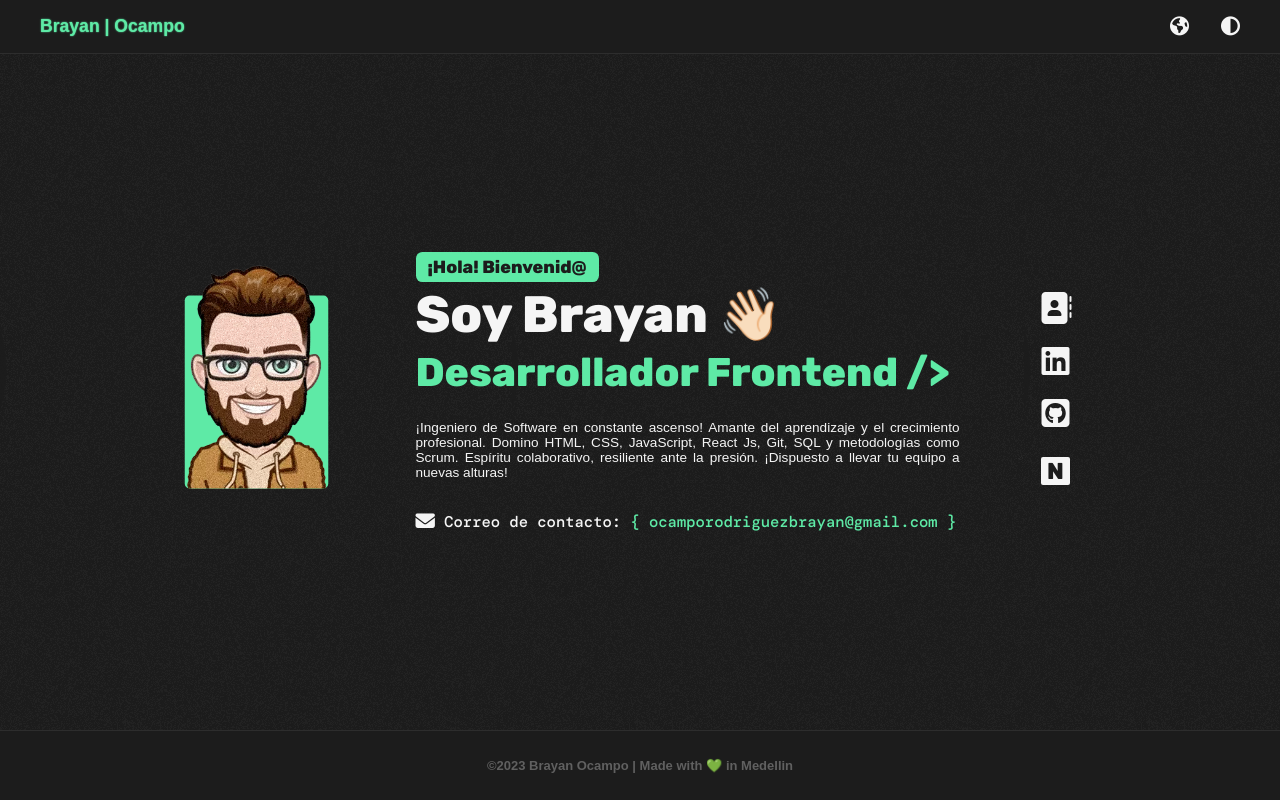
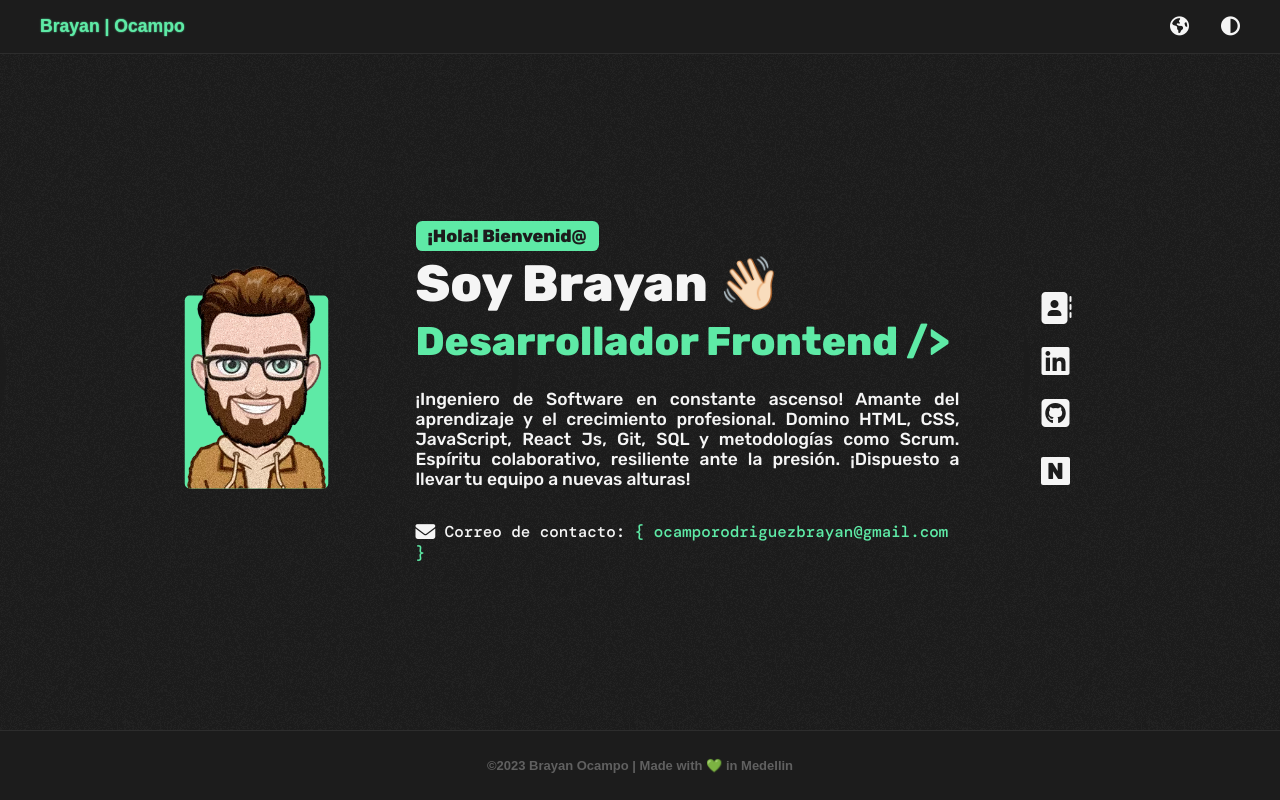
Before and after one commit to Brayan0campo/portafolio-website, a React (Vite) app in the folder portafolio-web/: page / in a window 1280 px wide. Built offline with nearby package versions, Linux system fonts and the light colour scheme; a web font is replaced by a local one.

Commit message:
update component welcome

```diff
--- a/portafolio-web/src/components/Welcome-Section/Welcome.Styled.js
+++ b/portafolio-web/src/components/Welcome-Section/Welcome.Styled.js
@@ -109,11 +109,11 @@ export const MainInfoText = styled.p`
   text-align: justify;
   margin-bottom: 2rem;
   color: ${colors.clr_text};
-  font: 500 0.85em ${fonts.ff_title};
+  font: 500 1.09em ${fonts.ff_text};
 `;
 
 export const MainInfoEmailText = styled.p`
-  font: 500 0.97em ${fonts.ff_mono};
+  font: 500 0.99em ${fonts.ff_mono};
 `;
 
 export const MainInfoEmailLink = styled.a`
```
Also changed, not shown: portafolio-web/src/components/Welcome-Section/Welcome.jsx (line endings or trailing spaces).
